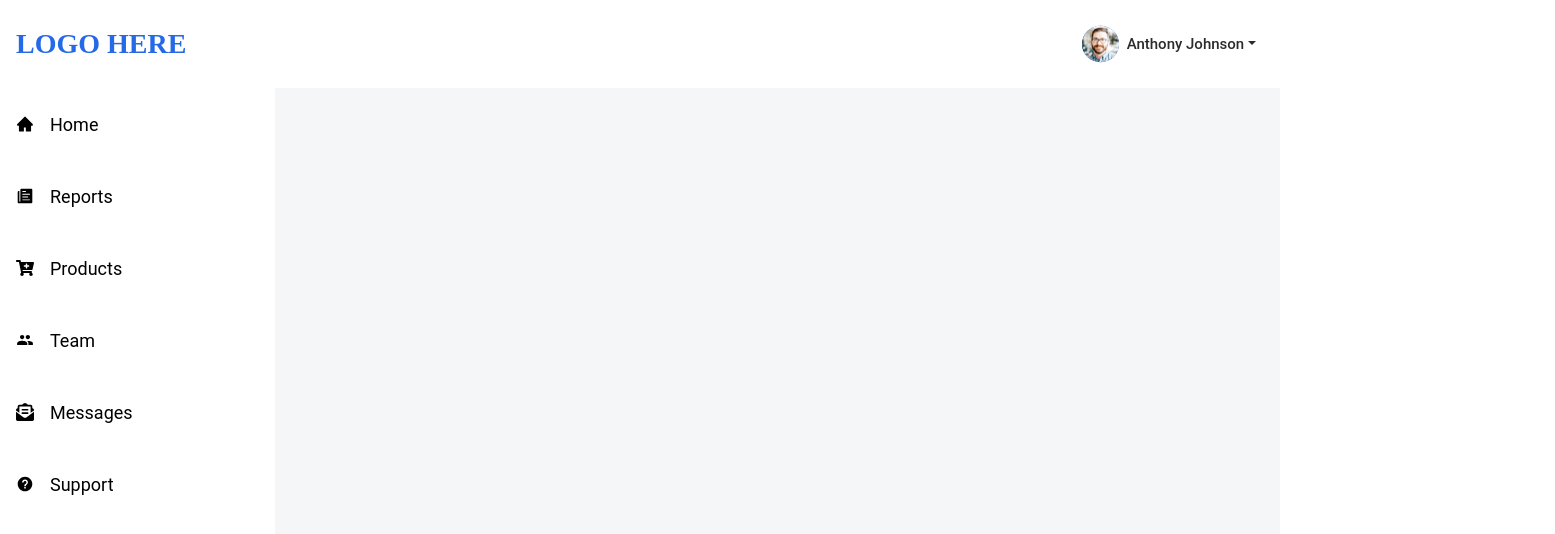
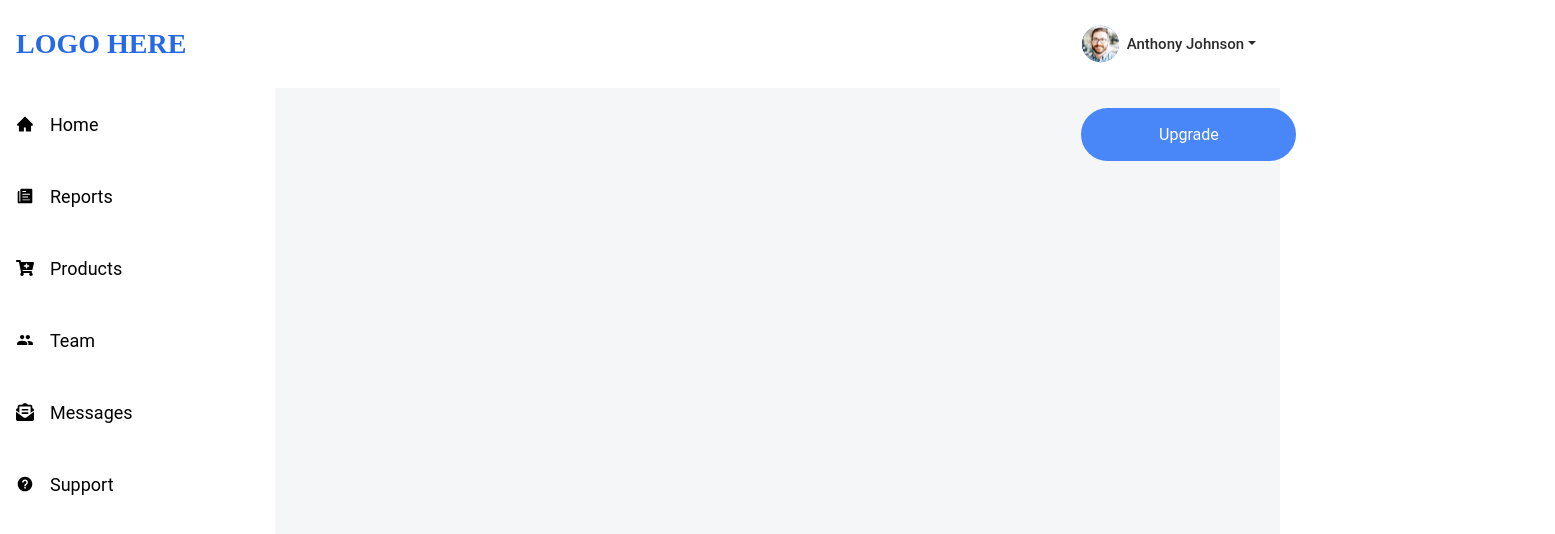
Before and after one commit to vinaybaswa/edkent-fe-1, a React (Create React App) app: page / in a window 1280 px wide. Shown: the top 534 px of the page, 1555 px wide, since content can reach past the window. Built offline with nearby package versions, Linux system fonts and the light colour scheme.

Commit message:
setup button

```diff
--- a/src/App.js
+++ b/src/App.js
@@ -2,7 +2,8 @@ import './App.scss';
 import Navbar from './components/Navbar';
 import Sidebar from './components/Sidebar';
 import { BrowserRouter as Router, Switch, Route } from 'react-router-dom';
-
+import Home from './pages/Home'
+import Reports from './pages/Reports'
 
 function App() {
   return (
@@ -11,6 +12,11 @@ function App() {
         <Router>
           <Navbar />
           <Sidebar />
+          <Switch>
+            <Route path='/' exact component={Home} />
+            <Route path='/reports' component={Reports} />
+            {/* <Route path='/products' component={Products} /> */}
+          </Switch>
         </Router>
       </header>
     </div>
--- a/src/components/Navbar.js
+++ b/src/components/Navbar.js
@@ -1,30 +1,29 @@
 import React from 'react';
 import './Navbar.scss'
 import dp from './dp.svg'
-import button from './button.svg'
 
 export default function Navbar() {
   return (
-    <nav class="navbar navbar-expand-lg navbar-light">
-      <a class="navbar-brand" href="/#">LOGO HERE</a>
-      <button class="navbar-toggler" type="button" data-toggle="collapse" data-target="/#navbarSupportedContent" aria-controls="navbarSupportedContent" aria-expanded="false" aria-label="Toggle navigation">
-        <span class="navbar-toggler-icon"></span>
+    <nav className="navbar navbar-expand-lg navbar-light">
+      <a className="navbar-brand" href="/#">LOGO HERE</a>
+      <button className="navbar-toggler" type="button" data-toggle="collapse" data-target="/#navbarSupportedContent" aria-controls="navbarSupportedContent" aria-expanded="false" aria-label="Toggle navigation">
+        <span className="navbar-toggler-icon"></span>
       </button>
 
-      <div class="collapse navbar-collapse" id="navbarSupportedContent">
-        <ul class="navbar-nav mr-auto">
+      <div className="collapse navbar-collapse" id="navbarSupportedContent">
+        <ul className="navbar-nav mr-auto">
         </ul>
-        <ul class="navbar-nav">
+        <ul className="navbar-nav">
           <img src={dp} alt='dp'></img>
-          <li class="nav-item dropdown">
-            <a class="nav-link dropdown-toggle" href="/#" id="navbarDropdown" role="button" data-toggle="dropdown" aria-haspopup="true" aria-expanded="false">
+          <li className="nav-item dropdown">
+            <a className="nav-link dropdown-toggle" href="/#" id="navbarDropdown" role="button" data-toggle="dropdown" aria-haspopup="true" aria-expanded="false">
               Anthony Johnson
             </a>
-            <div class="dropdown-menu" aria-labelledby="navbarDropdown">
-              <a class="dropdown-item" href="/#">Action</a>
-              <a class="dropdown-item" href="/#">Another action</a>
-              <div class="dropdown-divider"></div>
-              <a class="dropdown-item" href="/#">Something else here</a>
+            <div className="dropdown-menu" aria-labelledby="navbarDropdown">
+              <a className="dropdown-item" href="/#">Action</a>
+              <a className="dropdown-item" href="/#">Another action</a>
+              <div className="dropdown-divider"></div>
+              <a className="dropdown-item" href="/#">Something else here</a>
             </div>
           </li>
         </ul>
--- a/src/components/Navbar.scss
+++ b/src/components/Navbar.scss
@@ -18,6 +18,3 @@
   }
 
 }
-// <svg xmlns="http://www.w3.org/2000/svg" width="118" height="20" viewBox="0 0 118 20">
-//   <text id="Anthony_Johnson" data-name="Anthony Johnson" transform="translate(0 16)" fill="#2b2b2b" font-size="15" font-family="Roboto-Medium, Roboto" font-weight="500"><tspan x="0" y="0">Anthony Johnson</tspan></text>
-// </svg>
--- /dev/null
+++ b/src/pages/Home.js
@@ -0,0 +1,12 @@
+import React from 'react';
+import './Home.scss'
+
+function Home() {
+  return (
+    <div className='home'>
+      <button type="button" className="btn btn-primary">Upgrade</button>
+    </div>
+  );
+}
+
+export default Home;
--- /dev/null
+++ b/src/pages/Home.scss
@@ -0,0 +1,37 @@
+// .home{
+//   display: flex;
+//   flex-direction: column;
+
+//   .btn {
+//     background-color: #4987F9;
+//     width: 215px;
+//     height: 53px;
+//     border-radius: 26.58px;
+//     color: #ffffff;
+//     border: none;
+//     // position: fixed;
+//     // top: 12%;
+//     // left: 78%;
+//   }
+// }
+
+.home{
+  width: 100%;
+  // height: 100%;
+  // margin-left: 550px;
+  display: flex;
+  flex-direction: column;
+  margin-left: 550px;
+
+    .btn {
+      background-color: #4987F9;
+      width: 215px;
+      height: 53px;
+      border-radius: 26.58px;
+      color: #ffffff;
+      border: none;
+      margin-top: 20px;
+      margin-left: 63%;
+    }
+
+}
--- /dev/null
+++ b/src/pages/Reports.js
@@ -0,0 +1,10 @@
+import React from 'react';
+import './Reports.scss'
+function Reports() {
+  return (
+    <div className='Reports'>
+    </div>
+  );
+}
+
+export default Reports;
```
Also changed, not shown: src/components/button.svg (deleted), src/pages/Reports.scss (added).
